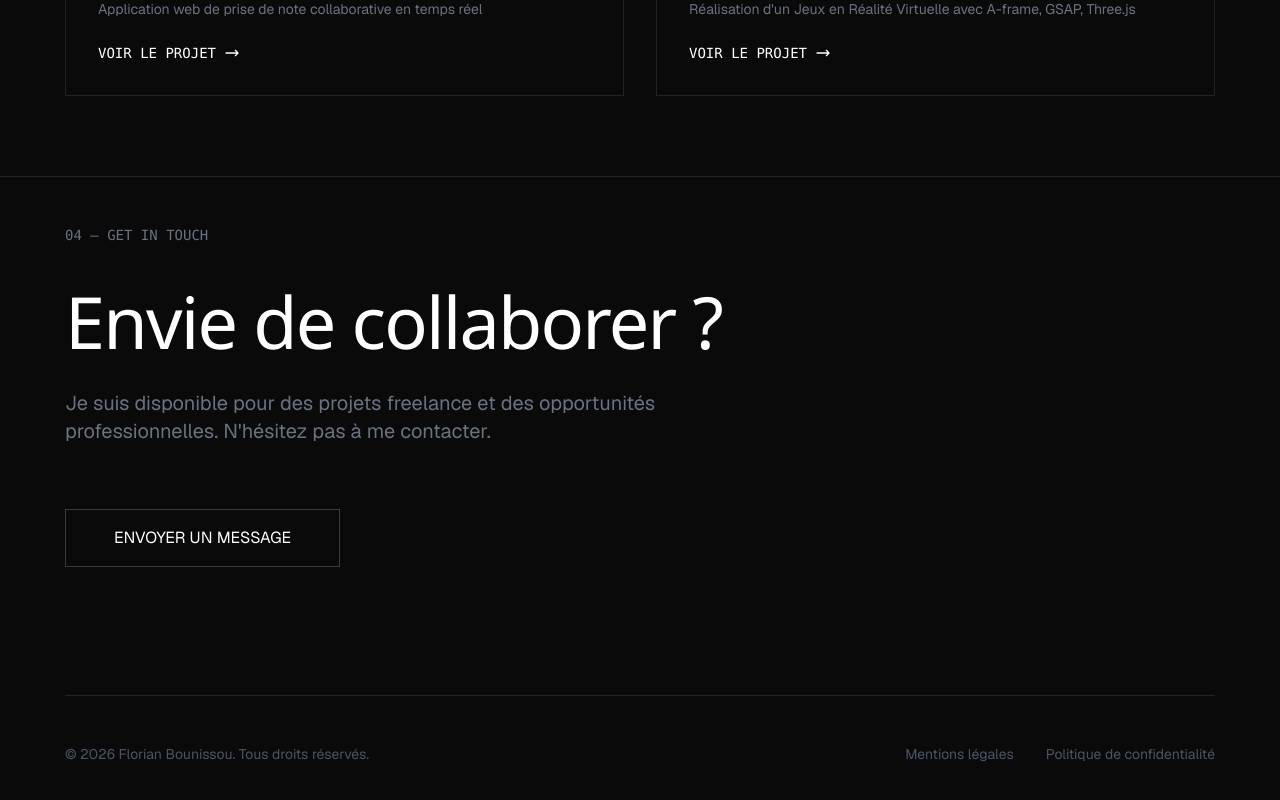
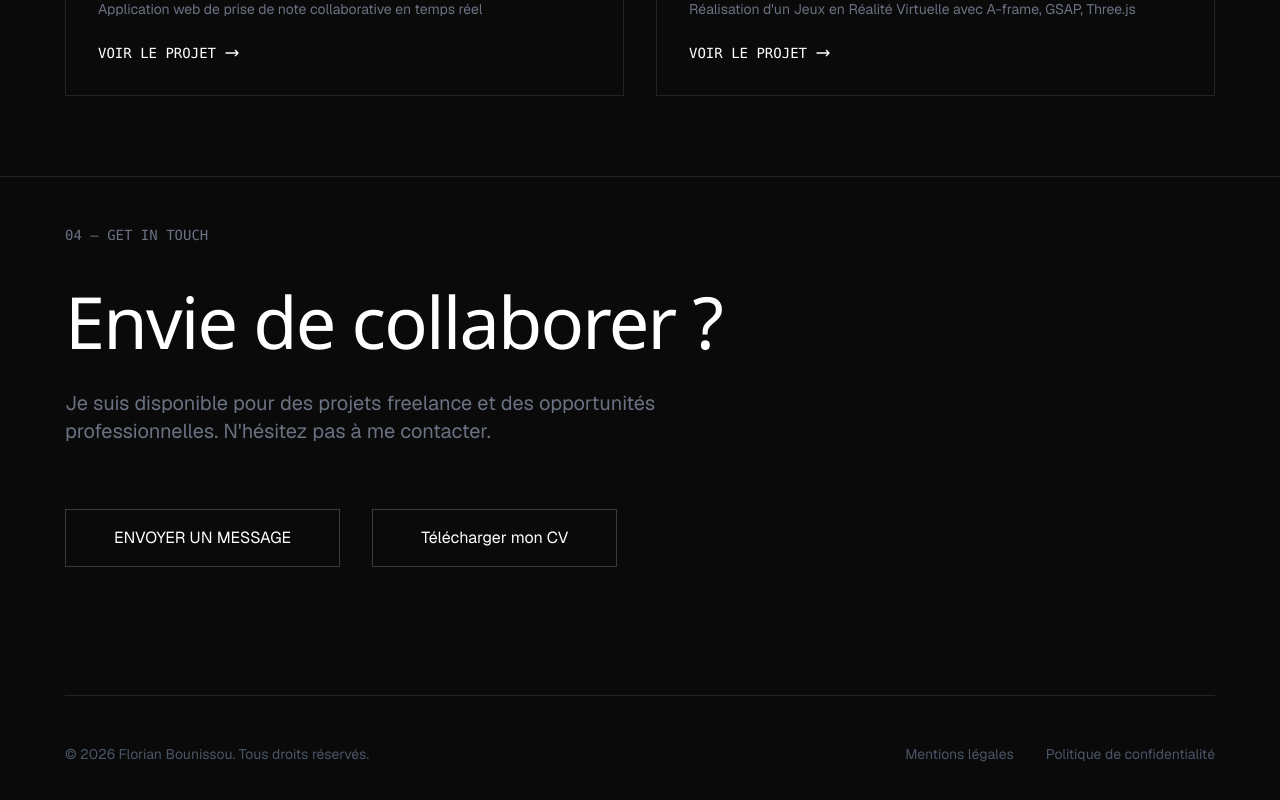
Before and after one commit to FlorianMMI/Portfolo, a Next.js app: page /projects in a window 1280 px wide. Shown: the part 1461-2261 px from the top of the page. Built offline with nearby package versions, Linux system fonts and the light colour scheme.

Commit message:
Fix de l'envoie du mesage

```diff
--- a/app/components/MinimalFooter.tsx
+++ b/app/components/MinimalFooter.tsx
@@ -20,13 +20,22 @@ export default function MinimalFooter() {
               Je suis disponible pour des projets freelance et des opportunités professionnelles.
               N'hésitez pas à me contacter.
             </p>
+            <div className="flex gap-8">
+
+
             <div className="pt-8">
               <Link
-                href="mailto:contact@example.com"
+                href="mailto:florianbounissoupro@gmail.com"
                 className="inline-block border border-white/20 px-12 py-4 text-white text-base hover:bg-white/10 transition-colors duration-300"
               >
                 ENVOYER UN MESSAGE
               </Link>
+            </div>
+            <div className='pt-8'>
+              <a href='/CV_Florian_Bounissou.pdf' download className="inline-block border border-white/20 px-12 py-4 text-white text-base hover:bg-white/10 transition-colors duration-300">
+                Télécharger mon CV
+              </a>
+            </div>
             </div>
           </div>
         </div>
```
Also changed, not shown: 1 other file (tests, documents, lock files or other folders).
